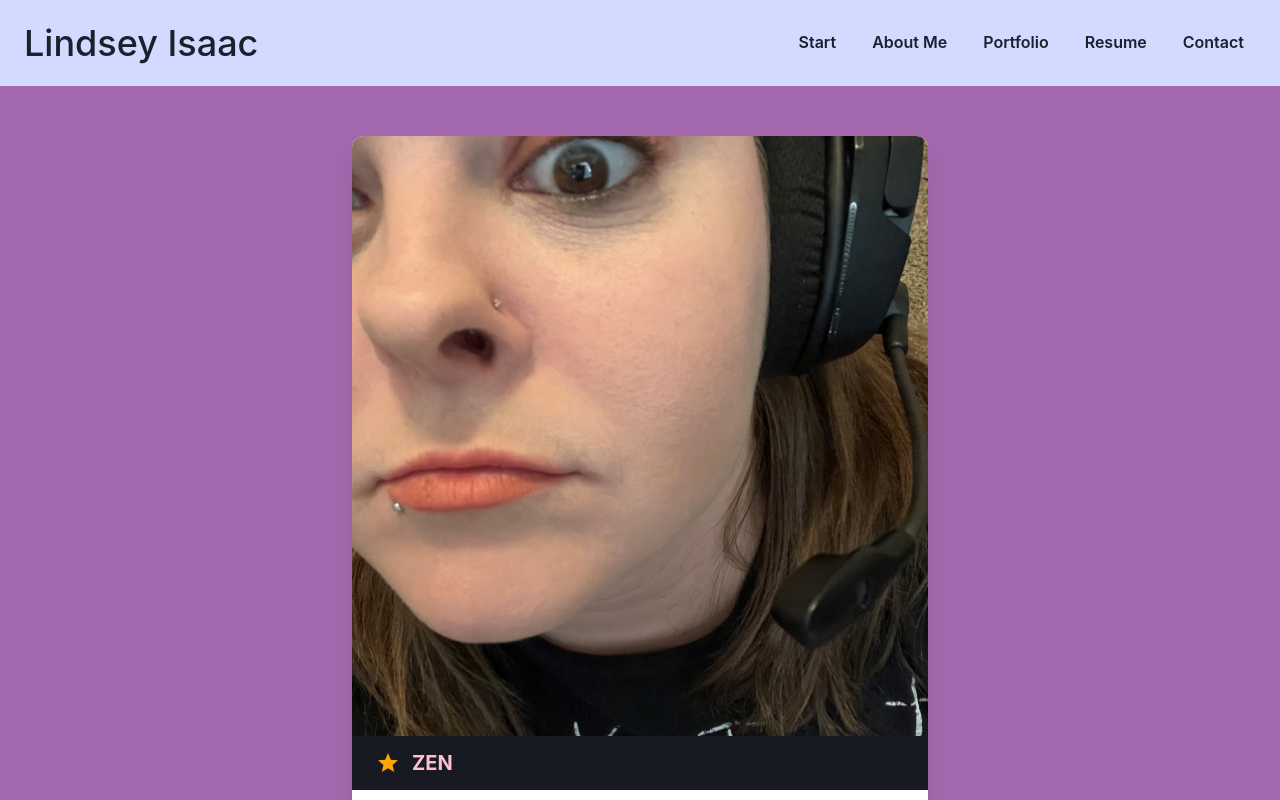
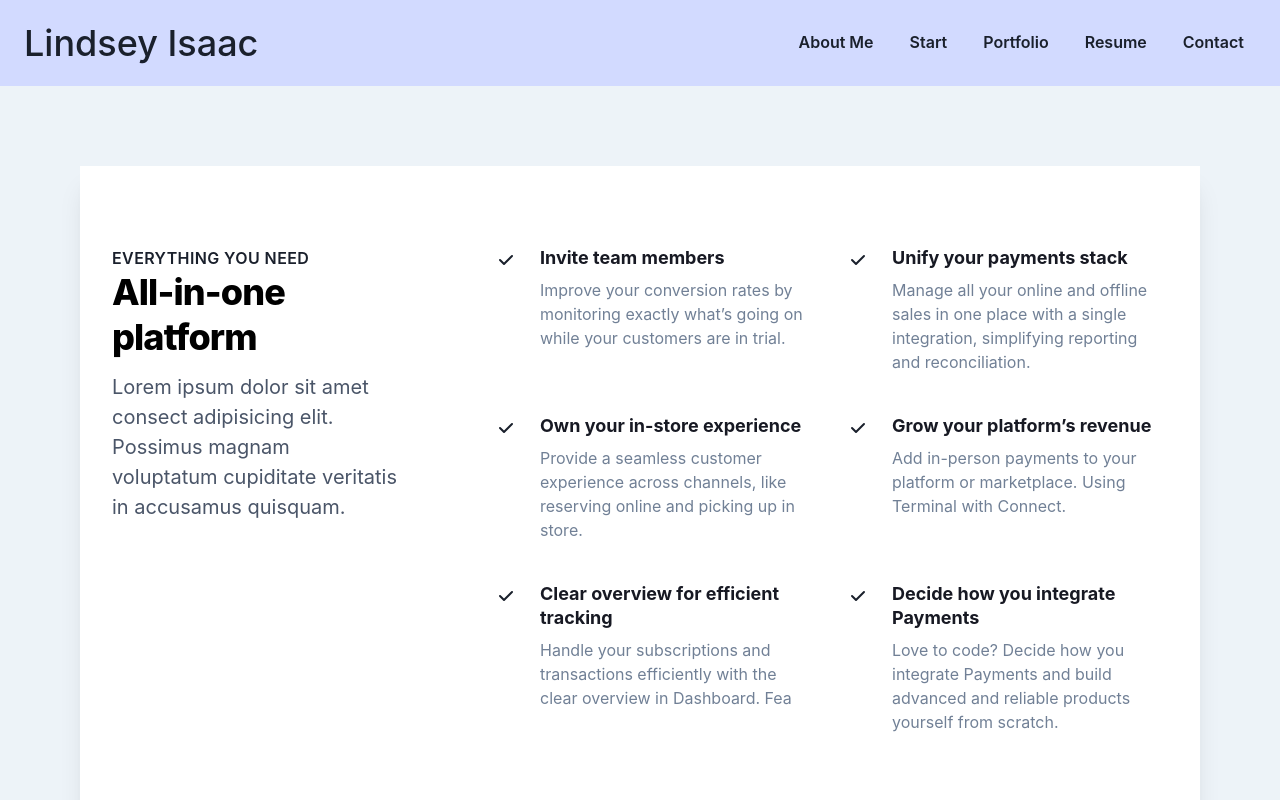
Before and after one commit to LindseyIsaac/Portfolioooo, a React (Create React App) app: page / in a window 1280 px wide. Shown: the top 800 px of the page. Built offline with nearby package versions, Linux system fonts and the light colour scheme.

Commit message:
removed non essental code

```diff
--- a/src/App.js
+++ b/src/App.js
@@ -16,10 +16,9 @@ function App() {
      <Navbar/>
 
       <Routes>
+      <Route path="/" element={<About/>} />
 
-      <Route path="/" element={<Start/>} />
-
-      <Route path="/about" element={<About/>} />
+      <Route path="/start" element={<Start/>} />
 
       <Route path="/portfolio" element={<Portfolio/>}></Route>
 
--- a/src/components/navbar.jsx
+++ b/src/components/navbar.jsx
@@ -50,8 +50,8 @@ export default function Navbar(){
               color="brand.500"
               display={{ base: "none", md: "inline-flex" }}
             >
-              <Button variant="ghost"><Link to = "/">Start</Link></Button>
-              <Button variant="ghost"><Link to = "/about">About Me</Link></Button>
+              <Button variant="ghost"><Link to = "/">About Me</Link></Button>
+              <Button variant="ghost"><Link to = "/start">Start</Link></Button>
               <Button variant="ghost"><Link to = "/portfolio">Portfolio</Link></Button>
               <Button variant="ghost"><Link to = "/resume">Resume</Link></Button>
               <Button variant="ghost"><Link to = "/contact">Contact</Link></Button>
--- a/src/pages/start.jsx
+++ b/src/pages/start.jsx
@@ -1,6 +1,6 @@
 import React from "react";
 import { Box, Flex, Icon, Image, chakra } from "@chakra-ui/react";
-import images  from "../assets/images/goofy.jpg"
+import images  from "../assets/images/goofy.jpg";
 import { MdEmail, MdLocationOn, MdStar } from "react-icons/md";
 import { BsFillBriefcaseFill } from "react-icons/bs";
 
```
Also changed, not shown: src/pages/resume.jsx (+0 -14 lines).
